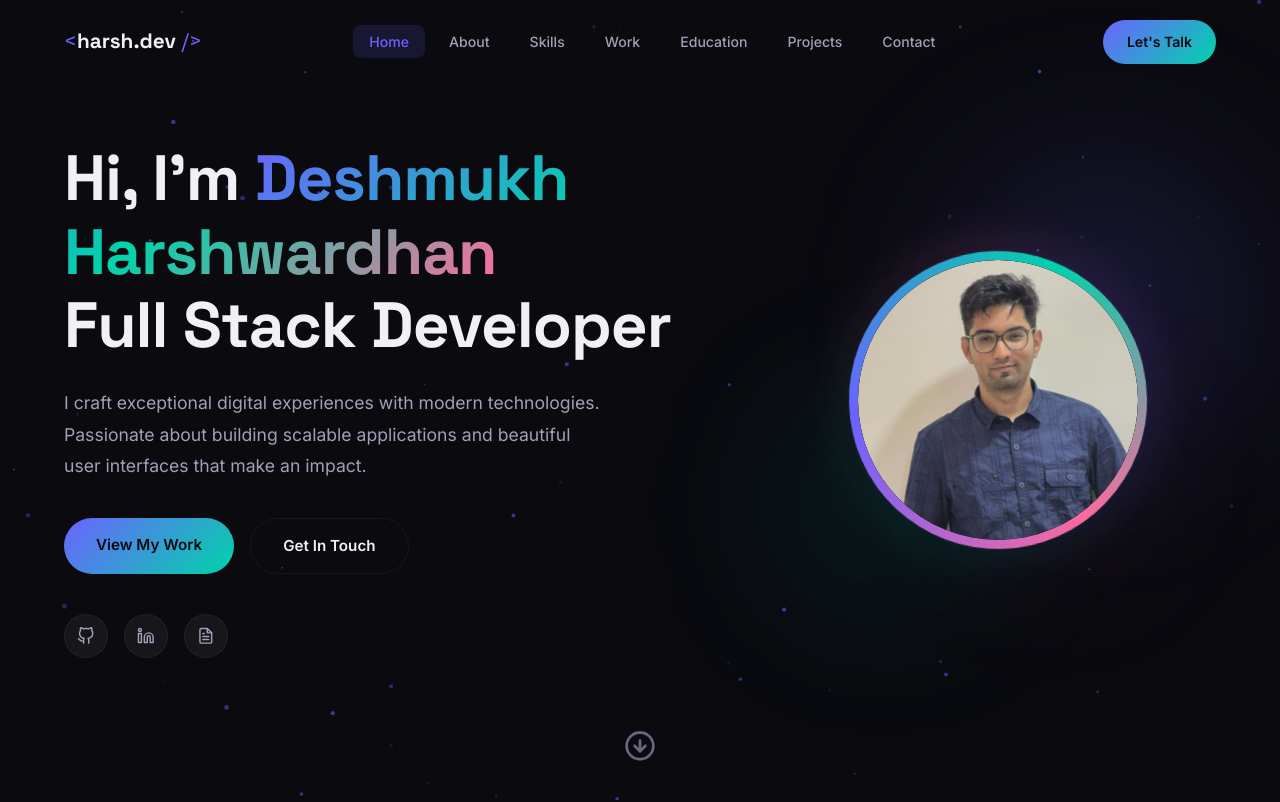
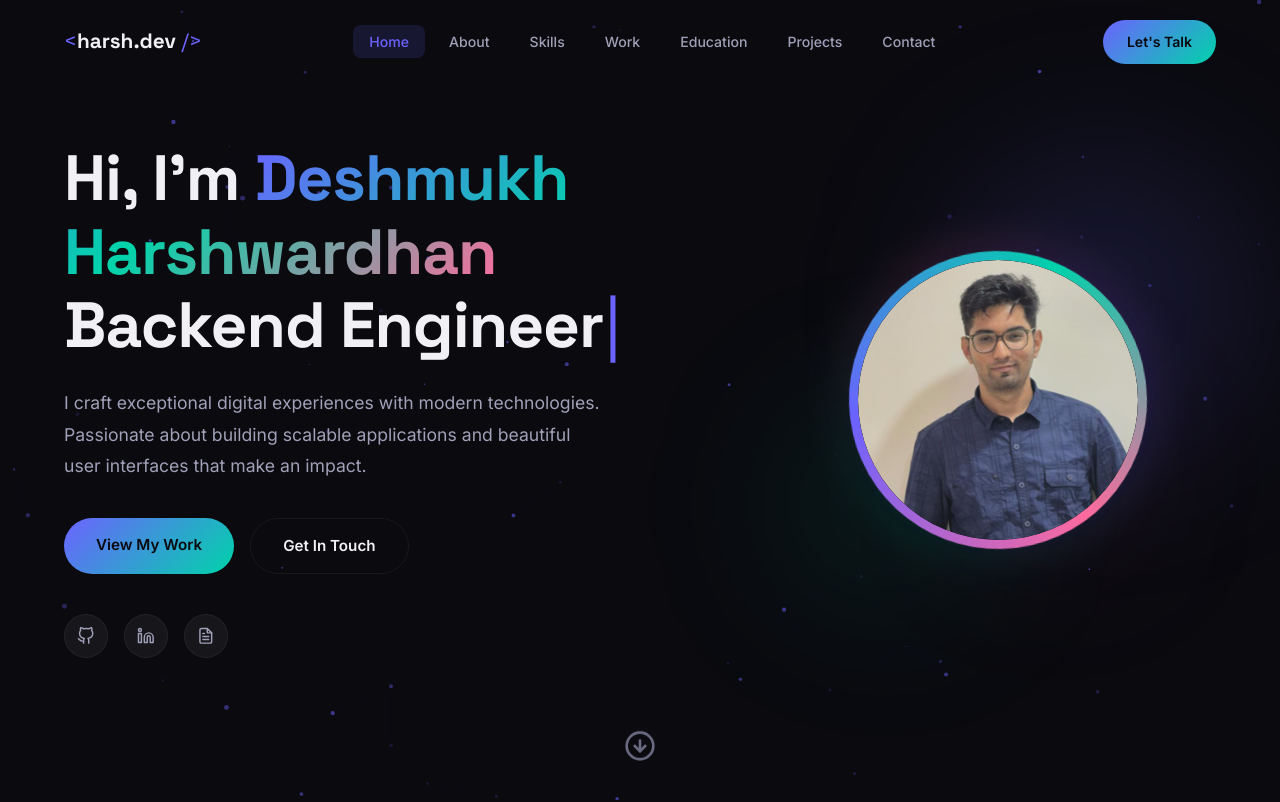
Before and after one commit to Harshwardhan-Deshmukh03/test_portfolio, a React (Vite) app: page / in a window 1280 px wide. Shown: the top 802 px of the page. Built offline with nearby package versions, Linux system fonts and the light colour scheme.

Commit message:
link fix & cursor effect

```diff
--- a/index.html
+++ b/index.html
@@ -7,7 +7,7 @@
     <meta name="description" content="Portfolio of Harshwardhan Deshmukh — Full Stack Developer showcasing projects, skills, and experience in modern web development." />
     <meta name="theme-color" content="#0a0a0f" />
     <meta name="author" content="Harshwardhan Deshmukh" />
-    <title>Deshmukh Harshwardhan</title>
+    <title>Harshwardhan Deshmukh</title>
   </head>
   <body>
     <div id="root"></div>
--- a/src/components/Contact/Contact.jsx
+++ b/src/components/Contact/Contact.jsx
@@ -62,8 +62,8 @@ const Contact = () => {
           >
             <h3 className="contact__info-title">Get in touch</h3>
             <p className="contact__info-text">
-              I&apos;m currently open to freelance opportunities, full-time positions,
-              and interesting collaborations. Don&apos;t hesitate to reach out!
+              I&apos;m currently open to collaborations and working on great projects.
+              Don&apos;t hesitate to reach out!
             </p>
 
             <div className="contact__info-items">
@@ -90,10 +90,10 @@ const Contact = () => {
             </div>
 
             <div className="contact__socials">
-              <a href="https://github.com" target="_blank" rel="noreferrer" className="contact__social-link" aria-label="GitHub">
+              <a href="https://github.com/Harshwardhan-Deshmukh03" target="_blank" rel="noreferrer" className="contact__social-link" aria-label="GitHub">
                 <FiGithub />
               </a>
-              <a href="https://linkedin.com" target="_blank" rel="noreferrer" className="contact__social-link" aria-label="LinkedIn">
+              <a href="https://www.linkedin.com/in/harshwardhan-deshmukh-3b0043179/" target="_blank" rel="noreferrer" className="contact__social-link" aria-label="LinkedIn">
                 <FiLinkedin />
               </a>
               <button
--- a/src/components/Footer/Footer.jsx
+++ b/src/components/Footer/Footer.jsx
@@ -43,10 +43,10 @@ const Footer = () => {
           </nav>
 
           <div className="footer__socials">
-            <a href="https://github.com" target="_blank" rel="noreferrer" className="footer__social-link" aria-label="GitHub">
+            <a href="https://github.com/Harshwardhan-Deshmukh03" target="_blank" rel="noreferrer" className="footer__social-link" aria-label="GitHub">
               <FiGithub />
             </a>
-            <a href="https://linkedin.com" target="_blank" rel="noreferrer" className="footer__social-link" aria-label="LinkedIn">
+            <a href="https://www.linkedin.com/in/harshwardhan-deshmukh-3b0043179/" target="_blank" rel="noreferrer" className="footer__social-link" aria-label="LinkedIn">
               <FiLinkedin />
             </a>
             <button
--- a/src/components/Hero/Hero.css
+++ b/src/components/Hero/Hero.css
@@ -20,6 +20,25 @@
   line-height: 1.15;
   margin-bottom: 24px;
   letter-spacing: -1px;
+}
+
+/* ── Typewriter ── */
+.hero__typed-role {
+  display: inline-block;
+  white-space: nowrap;
+}
+
+.hero__cursor {
+  display: inline-block;
+  font-weight: 300;
+  color: var(--accent-primary);
+  animation: blink-cursor 0.75s step-end infinite;
+  margin-left: 2px;
+}
+
+@keyframes blink-cursor {
+  0%, 100% { opacity: 1; }
+  50% { opacity: 0; }
 }
 
 .hero__description {
--- a/src/components/Hero/Hero.jsx
+++ b/src/components/Hero/Hero.jsx
@@ -1,4 +1,4 @@
-import { useState } from 'react';
+import { useState, useEffect, useCallback } from 'react';
 import { motion } from 'framer-motion';
 import { FiGithub, FiLinkedin, FiFileText, FiArrowDownCircle } from 'react-icons/fi';
 import { Link } from 'react-scroll';
@@ -6,8 +6,47 @@ import profilePic from '../../assets/profile.jpg';
 import ResumeModal from '../ResumeModal/ResumeModal';
 import './Hero.css';
 
+const roles = ['Full Stack Developer', 'Backend Engineer', 'AI Systems Builder'];
+
+const useTypewriter = (words, typingSpeed = 100, deletingSpeed = 60, pauseDuration = 1800) => {
+  const [displayText, setDisplayText] = useState('');
+  const [wordIndex, setWordIndex] = useState(0);
+  const [isDeleting, setIsDeleting] = useState(false);
+
+  const tick = useCallback(() => {
+    const currentWord = words[wordIndex];
+
+    if (!isDeleting) {
+      // Typing
+      setDisplayText(currentWord.substring(0, displayText.length + 1));
+      if (displayText.length + 1 === currentWord.length) {
+        // Finished typing — pause then start deleting
+        setTimeout(() => setIsDeleting(true), pauseDuration);
+        return;
+      }
+    } else {
+      // Deleting
+      setDisplayText(currentWord.substring(0, displayText.length - 1));
+      if (displayText.length - 1 === 0) {
+        setIsDeleting(false);
+        setWordIndex((prev) => (prev + 1) % words.length);
+        return;
+      }
+    }
+  }, [displayText, isDeleting, wordIndex, words, pauseDuration]);
+
+  useEffect(() => {
+    const speed = isDeleting ? deletingSpeed : typingSpeed;
+    const timer = setTimeout(tick, speed);
+    return () => clearTimeout(timer);
+  }, [tick, isDeleting, typingSpeed, deletingSpeed]);
+
+  return displayText;
+};
+
 const Hero = () => {
   const [resumeOpen, setResumeOpen] = useState(false);
+  const typedRole = useTypewriter(roles);
 
   return (
     <section className="hero section" id="home">
@@ -21,7 +60,10 @@ const Hero = () => {
           >
             Hi, I&apos;m <span className="gradient-text">Deshmukh Harshwardhan</span>
             <br />
-            Full Stack Developer
+            <span className="hero__typed-role">
+              {typedRole}
+              <span className="hero__cursor">|</span>
+            </span>
           </motion.h1>
 
           <motion.p
@@ -55,10 +97,10 @@ const Hero = () => {
             animate={{ opacity: 1 }}
             transition={{ duration: 0.7, delay: 0.9 }}
           >
-            <a href="https://github.com" target="_blank" rel="noreferrer" className="hero__social-link" aria-label="GitHub">
+            <a href="https://github.com/Harshwardhan-Deshmukh03" target="_blank" rel="noreferrer" className="hero__social-link" aria-label="GitHub">
               <FiGithub />
             </a>
-            <a href="https://linkedin.com" target="_blank" rel="noreferrer" className="hero__social-link" aria-label="LinkedIn">
+            <a href="https://www.linkedin.com/in/harshwardhan-deshmukh-3b0043179/" target="_blank" rel="noreferrer" className="hero__social-link" aria-label="LinkedIn">
               <FiLinkedin />
             </a>
             <button
```
